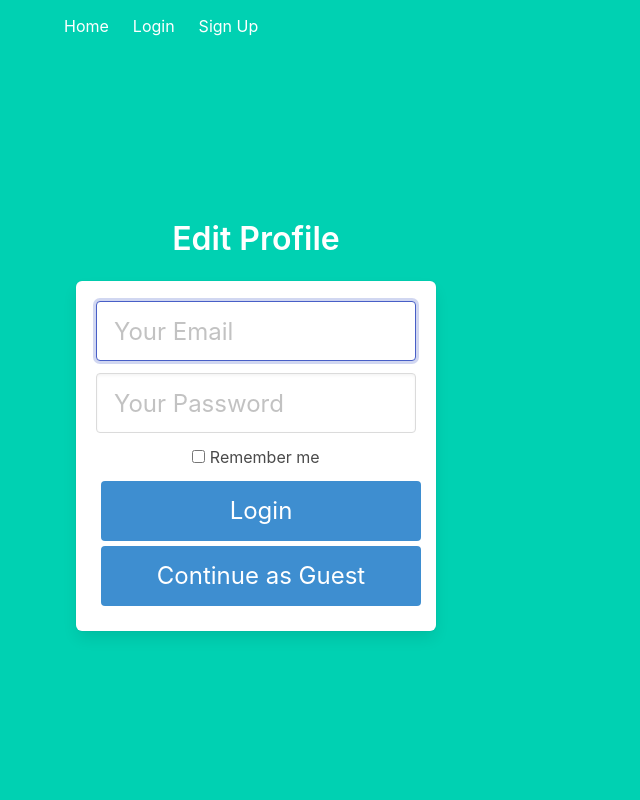
After one commit to JorgeFRibeiro/307Project, a Python web app: template templates/edit-profile.html in a window 1280 px wide. The commit adds this page. Shown: the whole page, without its empty margins (0-640 px from the left). Run offline with Jinja, Linux system fonts and the light colour scheme; the template is opened without the code that fills it, so the values that code supplies are empty.

Commit message:
Added bio column to db and display bio in User Profile

```diff
--- a/main.py
+++ b/main.py
@@ -16,7 +16,7 @@ def index():
 @main.route('/profile')
 @login_required
 def profile():
-    return render_template('profile.html', name = current_user.name)
+    return render_template('profile.html', name = current_user.name, bio = current_user.bio)
 
 # Account delete and other functions, differentiated based on 'action's value
 @main.route('/profile', methods=['POST'])
--- a/models.py
+++ b/models.py
@@ -12,6 +12,7 @@ class User(UserMixin, db.Model):
     email = db.Column(db.String(100), unique=True)
     password = db.Column(db.String(100))
     name = db.Column(db.String(1000))
+    bio = db.Column(db.String(1000))
     # End of warning
 
 class Post(UserMixin, db.Model):
--- /dev/null
+++ b/templates/edit-profile.html
@@ -0,0 +1,41 @@
+{% extends "base.html" %}
+
+{% block content %}
+<div class="column is-4 is-offset-4">
+    <h3 class="title">Edit Profile</h3>
+    <div class="box">
+        <form method="POST" action="/login">
+            <div class="field">
+                <div class="control">
+                    <input class="input is-large" type="email" name="email" placeholder="Your Email" autofocus="">
+                </div>
+            </div>
+
+            <div class="field">
+                <div class="control">
+                    <input class="input is-large" type="password" name="password" placeholder="Your Password">
+                </div>
+            </div>
+            <div class="field">
+                <label class="checkbox">
+                    <input type="checkbox" name="remember">
+                    Remember me
+                </label>
+            </div>
+            <button class="button is-block is-info is-large is-fullwidth"button style="margin:5px;">Login</button>
+            <button class="button is-block is-info is-large is-fullwidth"button style="margin:5px;">Continue as Guest</button>
+        </form>
+    </div>
+</div>
+
+{% with messages = get_flashed_messages() %}
+{% if messages %}
+    <div class="notification is-danger">
+        {{ messages[0] }}
+    </div>
+{% endif %}
+{% endwith %}
+<form method="POST" action="/login">
+
+
+{% endblock %}
--- a/templates/profile.html
+++ b/templates/profile.html
@@ -6,6 +6,9 @@
   <h1 class="title">User Info</h1>
   <div class="box">
       <h3>Name: {{ name }}</h3>
+
+      <h3>Bio: {{ bio }}</h3>
+
       <form method="POST" action="/profile">
           <button class="button is-block is-info is-large is-fullwidth" value="Delete Account" name="action"button style="margin:5px;">Delete Account</button>
       </form>
```
Also changed, not shown: db.sqlite.
